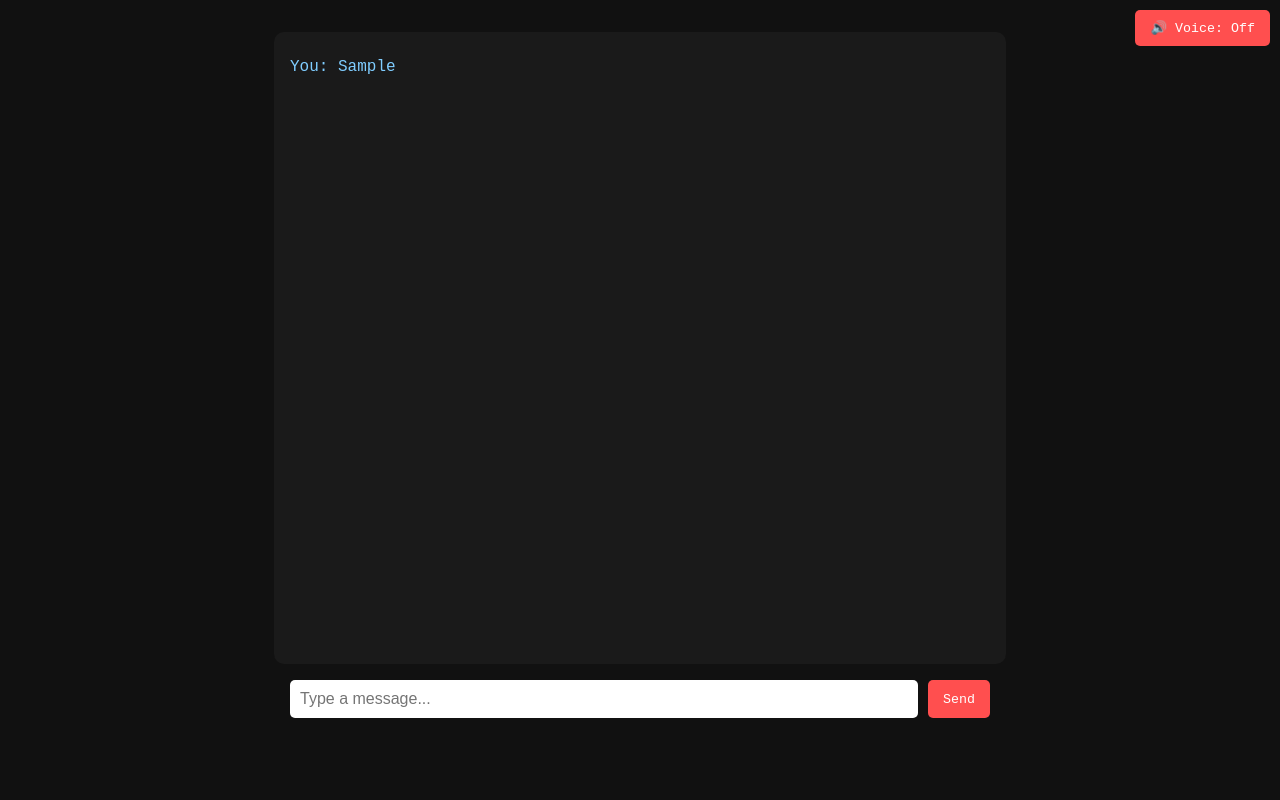
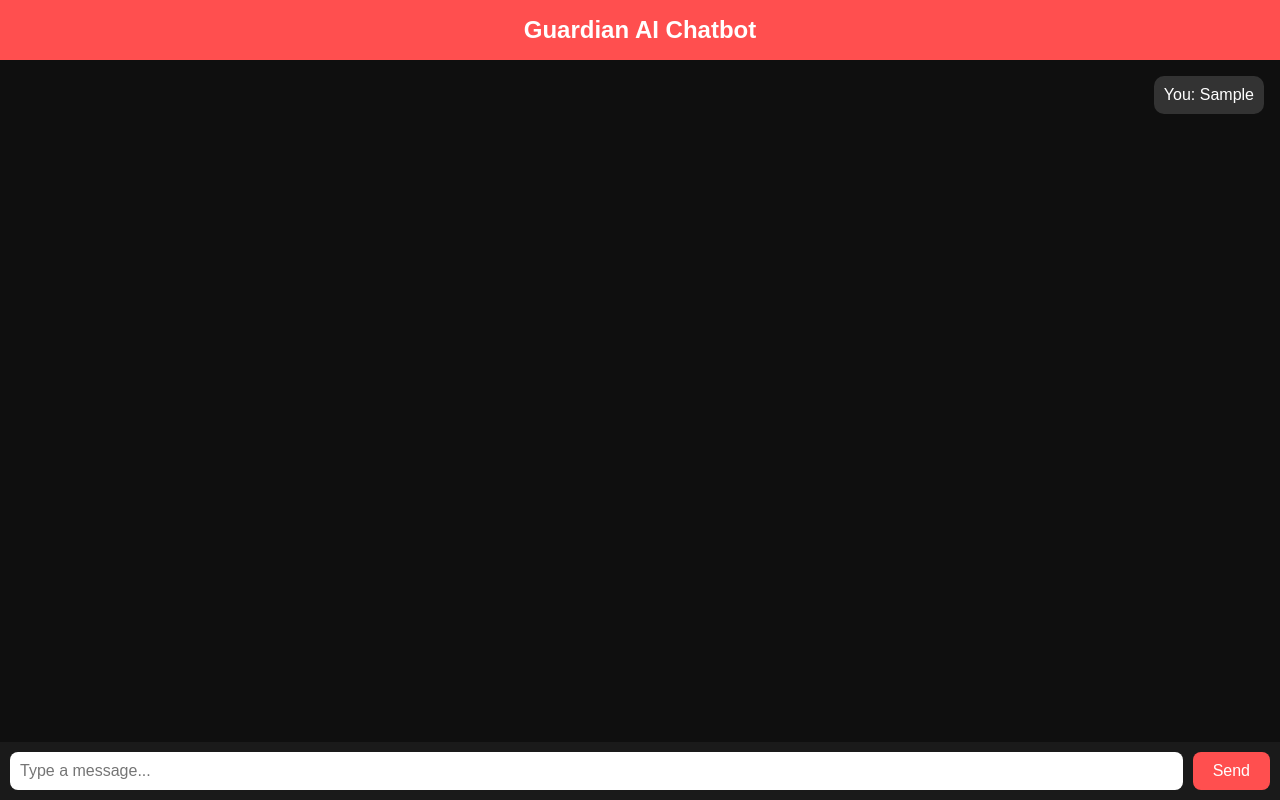
Before and after one commit to AVALCREE/chatbot.lolwhat.xyz, a plain HTML site: page index.html in a window 1280 px wide. Both pictures are taken after typing "Sample" into the empty fields and a click on the button "Send". Drawn offline with Linux system fonts and the light colour scheme; no server answers.

Commit message:
Update index.html

```diff
--- a/index.html
+++ b/index.html
@@ -1,209 +1,163 @@
 <!DOCTYPE html>
 <html lang="en">
 <head>
-  <meta charset="UTF-8">
-  <meta name="viewport" content="width=device-width, initial-scale=1.0">
-  <title>lolwhat Chatbot</title>
+  <meta charset="UTF-8" />
+  <meta name="viewport" content="width=device-width, initial-scale=1.0" />
+  <title>Guardian Chatbot</title>
   <style>
     body {
-      background-color: #111;
-      color: #eee;
-      font-family: 'Courier New', Courier, monospace;
       margin: 0;
-      padding: 0;
+      background-color: #0f0f0f;
+      font-family: Arial, sans-serif;
+      color: #fff;
       display: flex;
       flex-direction: column;
-      align-items: center;
-      justify-content: flex-start;
       height: 100vh;
-      overflow: hidden;
     }
-    #chat {
-      width: 90%;
-      max-width: 700px;
-      height: 75vh;
+
+    header {
+      background-color: #ff4f4f;
+      padding: 1rem;
+      text-align: center;
+      font-size: 1.5rem;
+      font-weight: bold;
+    }
+
+    #chatbox {
+      flex-grow: 1;
+      padding: 1rem;
       overflow-y: auto;
-      padding: 1rem;
+      display: flex;
+      flex-direction: column;
+      gap: 1rem;
+    }
+
+    .message {
+      padding: 10px;
       border-radius: 10px;
+      max-width: 70%;
+      word-wrap: break-word;
+    }
+
+    .user {
+      background-color: #333;
+      align-self: flex-end;
+    }
+
+    .bot {
+      background-color: #222;
+      align-self: flex-start;
+    }
+
+    #inputArea {
+      display: flex;
+      padding: 10px;
       background-color: #1a1a1a;
-      margin-top: 2rem;
+      gap: 10px;
     }
-    .message {
-      margin: 10px 0;
+
+    #userInput {
+      flex-grow: 1;
+      padding: 10px;
+      font-size: 1rem;
+      border-radius: 8px;
+      border: none;
     }
-    .user { color: #7fcdff; }
-    .bot { color: #ffc47f; }
-    #inputBox {
-      width: 90%;
-      max-width: 700px;
-      display: flex;
-      margin: 1rem 0;
-    }
-    input[type="text"] {
-      flex: 1;
-      padding: 10px;
-      border: none;
-      border-radius: 5px;
-      font-size: 1rem;
-    }
+
     button {
-      margin-left: 10px;
-      padding: 10px 15px;
       background-color: #ff4f4f;
       color: white;
       border: none;
-      border-radius: 5px;
+      padding: 10px 20px;
+      font-size: 1rem;
+      border-radius: 8px;
       cursor: pointer;
-      font-family: inherit;
     }
+
     button:hover {
-      background-color: #ff2f2f;
-    }
-    #toggleVoice {
-      position: absolute;
-      top: 10px;
-      right: 10px;
+      background-color: #e03636;
     }
   </style>
 </head>
 <body>
+  <header>Guardian AI Chatbot</header>
 
-  <button id="toggleVoice">🔊 Voice: Off</button>
+  <div id="chatbox"></div>
 
-  <div id="chat"></div>
-  <div id="inputBox">
-    <input type="text" id="messageInput" placeholder="Type a message...">
+  <div id="inputArea">
+    <input type="text" id="userInput" placeholder="Type a message..." />
     <button onclick="sendMessage()">Send</button>
   </div>
 
-  <script src="https://www.gstatic.com/firebasejs/10.11.0/firebase-app.js"></script>
-  <script src="https://www.gstatic.com/firebasejs/10.11.0/firebase-auth.js"></script>
-  <script src="https://www.gstatic.com/firebasejs/10.11.0/firebase-firestore.js"></script>
+  <!-- Firebase App (Compat) -->
+  <script src="https://www.gstatic.com/firebasejs/9.6.1/firebase-app-compat.js"></script>
+  <script src="https://www.gstatic.com/firebasejs/9.6.1/firebase-firestore-compat.js"></script>
 
   <script>
+    // Your actual Firebase config
     const firebaseConfig = {
-      apiKey: "AIzaSyDUovP6qgIUI7ajZI_bfqx5wQMgby1Rx4I",
-      authDomain: "chatbot-project.firebaseapp.com",
-      projectId: "chatbot-project",
-      storageBucket: "chatbot-project.appspot.com",
-      messagingSenderId: "974218490283",
-      appId: "1:974218490283:web:52759d99f1ea75aa2e5c2c"
+      apiKey: "AIzaSyCOvK0S9mE91NMRjFyeBqgX8aZDDf6Ax2c",
+      authDomain: "guardianav-chat.firebaseapp.com",
+      projectId: "guardianav-chat",
+      storageBucket: "guardianav-chat.appspot.com",
+      messagingSenderId: "896482947196",
+      appId: "1:896482947196:web:39e62350673c08bb79635f",
+      measurementId: "G-2RY6Z10M9X"
     };
+
+    // Initialize Firebase
     firebase.initializeApp(firebaseConfig);
-    const auth = firebase.auth();
     const db = firebase.firestore();
 
-    let currentUser = null;
-    let voiceEnabled = false;
-
-    document.getElementById("toggleVoice").onclick = () => {
-      voiceEnabled = !voiceEnabled;
-      document.getElementById("toggleVoice").innerText = `🔊 Voice: ${voiceEnabled ? "On" : "Off"}`;
-    };
-
-    auth.signInAnonymously().then(user => {
-      currentUser = user.user;
-      loadChat();
-    });
+    const chatbox = document.getElementById('chatbox');
+    const input = document.getElementById('userInput');
 
     async function sendMessage() {
-      const input = document.getElementById("messageInput");
-      const message = input.value.trim();
-      if (!message) return;
+      const text = input.value.trim();
+      if (!text) return;
 
-      // Show user message
-      appendMessage("user", message);
+      appendMessage("You", text, "user");
       input.value = "";
 
-      await db.collection("chats").add({
-        uid: currentUser.uid,
-        sender: "user",
-        message,
-        timestamp: new Date()
-      });
+      // Save user message to Firestore
+      await db.collection("chat").add({ sender: "user", message: text, timestamp: Date.now() });
 
-      // Get last messages for context
-      const recentMessages = await db.collection("chats")
-        .where("uid", "==", currentUser.uid)
-        .orderBy("timestamp", "desc")
-        .limit(10).get();
-
-      const context = [...recentMessages.docs].reverse().map(doc => {
-        const m = doc.data();
-        return `${m.sender === "user" ? "You" : "Bot"}: ${m.message}`;
-      }).join("\n");
-
-      // Call OpenRouter
+      try {
         const response = await fetch("https://openrouter.ai/api/v1/chat/completions", {
           method: "POST",
           headers: {
-          "Authorization": "Bearer sk-or-1fu9lc8p5a7zLKla7rICLb8RZmz2LN2MkqqJVnNz9hrN7RMI",
+            "Authorization": "Bearer sk-or-qqQwznzuvs1B0s7Ku1d3qDw5eJ5RMDNkmvh6TRHsfKi83CJW",
             "Content-Type": "application/json"
           },
           body: JSON.stringify({
-          model: "mistralai/mixtral-8x7b",
-          messages: [
-            { role: "system", content: "You are a helpful and funny chatbot." },
-            { role: "user", content: context }
-          ]
+            model: "openchat/openchat-7b:free",
+            messages: [{ role: "user", content: text }]
           })
         });
 
         const data = await response.json();
-      const reply = data.choices[0].message.content;
-      appendMessage("bot", reply);
+        const botMsg = data.choices?.[0]?.message?.content?.trim() || "Sorry, I didn't understand that.";
+        appendMessage("Bot", botMsg, "bot");
 
-      await db.collection("chats").add({
-        uid: currentUser.uid,
-        sender: "bot",
-        message: reply,
-        timestamp: new Date()
-      });
-
-      if (voiceEnabled) synthVoice(reply);
+        // Save bot message to Firestore
+        await db.collection("chat").add({ sender: "bot", message: botMsg, timestamp: Date.now() });
+      } catch (error) {
+        appendMessage("Bot", "❌ Error talking to AI.", "bot");
+        console.error(error);
+      }
     }
 
-    function appendMessage(sender, text) {
-      const chat = document.getElementById("chat");
-      const msg = document.createElement("div");
-      msg.className = `message ${sender}`;
-      msg.textContent = `${sender === "user" ? "You" : "Bot"}: ${text}`;
-      chat.appendChild(msg);
-      chat.scrollTop = chat.scrollHeight;
+    function appendMessage(sender, text, className) {
+      const div = document.createElement("div");
+      div.className = `message ${className}`;
+      div.textContent = `${sender}: ${text}`;
+      chatbox.appendChild(div);
+      chatbox.scrollTop = chatbox.scrollHeight;
     }
 
-    function loadChat() {
-      db.collection("chats")
-        .where("uid", "==", auth.currentUser.uid)
-        .orderBy("timestamp")
-        .onSnapshot(snapshot => {
-          document.getElementById("chat").innerHTML = "";
-          snapshot.forEach(doc => {
-            const data = doc.data();
-            appendMessage(data.sender, data.message);
+    input.addEventListener("keypress", function (e) {
+      if (e.key === "Enter") sendMessage();
     });
-        });
-    }
-
-    async function synthVoice(text) {
-      const response = await fetch("https://api.replicate.com/v1/predictions", {
-        method: "POST",
-        headers: {
-          "Authorization": "Token r8_NAfjT8VBz7Z88l3jZJl9Ay34JPGAufYGeVglzmWqAFYzh",
-          "Content-Type": "application/json"
-        },
-        body: JSON.stringify({
-          version: "b8c6d396-55b5-4106-90c5-8c1fba6741b3", // Bark
-          input: {
-            prompt: text
-          }
-        })
-      });
-      const prediction = await response.json();
-      const url = prediction.output.audio;
-      const audio = new Audio(url);
-      audio.play();
-    }
   </script>
 </body>
 </html>
```
Lines whose indentation alone changed are shown as unchanged.
